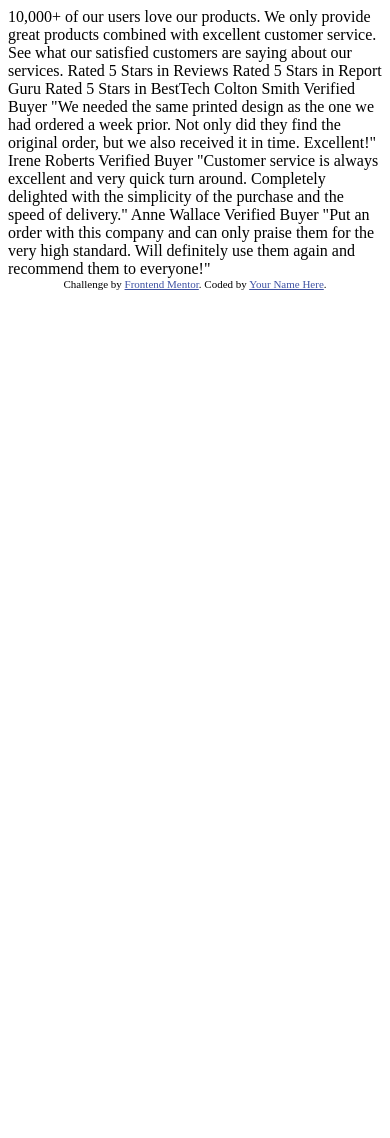
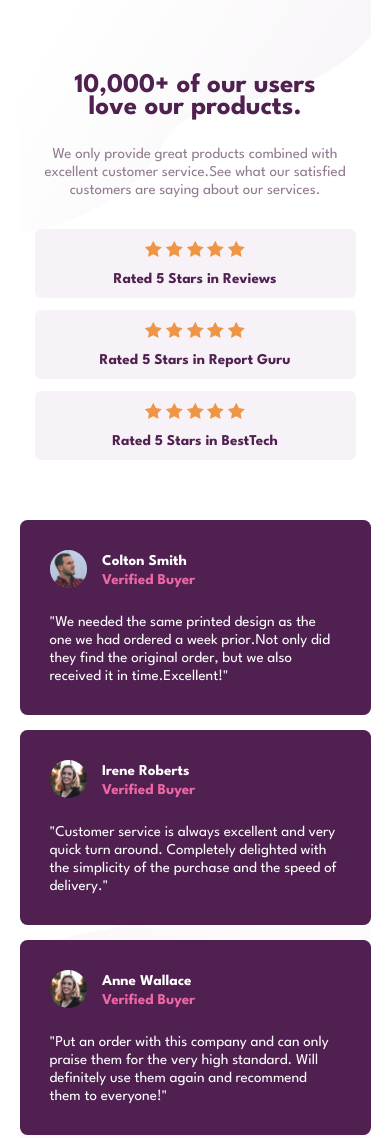
Before and after one commit to RodCri/Social-proof-section, a plain HTML site: page index.html in a window 390 px wide. Before the commit the page ends 844 px from the top, so only its background shows below. Drawn offline with Linux system fonts and the light colour scheme.

Commit message:
add style desktop and mobile

```diff
--- /dev/null
+++ b/css/style.css
@@ -0,0 +1,153 @@
+@import url('https://fonts.googleapis.com/css2?family=League+Spartan:wght@400;500;700&display=swap');
+:root{
+  --very-dark-magenta: hsl(300, 43%, 22%);
+  --soft-pink: hsl(333, 80%, 67%);
+  --dark-grayish-magenta: hsl(303, 10%, 53%);
+  --light-grayish-magenta: hsl(300, 24%, 96%);
+  --white: hsl(0, 0%, 100%);
+  --f-size: 15px;
+  --f-family: 'League Spartan', sans-serif;
+}
+*{
+  padding: 0;
+  margin: 0;
+  box-sizing: border-box;
+}
+body{
+  font-family: var(--f-family);
+  font-size: 15px;
+}
+.content{
+  width: 90%;
+  margin: 0 auto;
+  padding: 5em 0;
+  text-align: center;
+  background-image: url('../images/bg-pattern-top-mobile.svg'),
+  url('../images/bg-pattern-bottom-mobile.svg');
+  background-repeat: no-repeat;
+  background-position: top left, bottom left;
+}
+.review{
+  margin-bottom: 4em;
+}
+.review__info{
+  margin-bottom: 2em;
+  display: flex;
+  flex-direction: column;
+  align-items: center;
+}
+.info__title{
+  width: 70%;
+  color: var(--very-dark-magenta);
+  font-size: 1.8em;
+  line-height: .8em;
+  margin-bottom: 1em;
+  font-weight: 700;
+}
+.info__description{
+  padding: 0 1em;
+  color: var(--dark-grayish-magenta);
+  line-height: 1.2em;
+}
+.stars__rated{
+  background-color: #f7f2f8;
+  color: var(--very-dark-magenta);
+  margin: .8em 1em;
+  border-radius: .4em;
+  padding: .8em 0;
+  font-weight: 700;
+}
+.stars__rated .star{
+  content: url('../images/icon-star.svg');
+  margin-bottom: .8em;
+}
+.card{
+  background-color: var(--very-dark-magenta);
+  color: var(--white);
+  padding: 2em;
+  margin-bottom: 1em;
+  border-radius: .5em;
+}
+.card__avatar{
+  display: flex;
+  margin-bottom: 1.5em;
+}
+.avatar__name{
+  display: flex;
+  flex-direction: column;
+  justify-content: center;
+  align-items: flex-start;
+  font-weight: 700;
+}
+.card__comment{
+  text-align: initial;
+  line-height: 1.2em;
+}
+.avatar__name p:nth-child(2){
+  color: var(--soft-pink);
+  margin-top: .3em;
+}
+.avatar{
+  width: 2.5em;
+  height: 2.5em;
+  border-radius: 50%;
+  margin-right: 1em;
+}
+@media(min-width:920px){
+  .content{
+    max-width: 1130px;
+    display: flex;
+    flex-direction: column;
+  }
+  .review{
+    display: flex;
+    flex-direction: row;
+    align-items: center;
+    text-align: initial;
+  }
+  .review__info{
+    flex: .8;
+    align-items: flex-start;
+  }
+  .info__title{
+    width: 80%;
+    font-size: 3em;
+  }
+  .info__description{
+    width: 80%;
+    padding: 0;
+    font-size: 1.2em;
+  }
+  .review__stars{
+    flex: 1;
+    display: flex;
+    flex-direction: column;
+  }
+  .stars__rated{
+    width: 80%;
+    padding-left: 2em;
+  }
+  .review__stars .stars__rated:nth-child(2){
+    align-self: center;
+  }
+  .review__stars .stars__rated:nth-child(3){
+    align-self: flex-end;
+  }
+  .cards{
+    display: flex;
+    gap: 2em;
+    height: 260px;
+  }
+  .card{
+    margin-bottom: 0;
+  }
+  .cards .card:nth-child(1){
+    align-self: flex-start;
+  }
+  .cards .card:nth-child(2){
+    align-self: center;
+  }
+  .cards .card:nth-child(3){
+    align-self: flex-end;
+  }
+}
--- a/index.html
+++ b/index.html
@@ -1,61 +1,109 @@
 <!DOCTYPE html>
-<html lang="en">
+<html lang="es">
 <head>
   <meta charset="UTF-8" />
   <meta name="viewport" content="width=device-width, initial-scale=1.0" />
-    <!-- displays site properly based on user's device -->
-
-    <link
-      rel="icon"
-      type="image/png"
-      sizes="32x32"
-      href="./images/favicon-32x32.png"
-    />
-
+  <link rel="icon" type="image/png" sizes="32x32" href="./images/favicon-32x32.png" />
   <title>Frontend Mentor | Social proof section</title>
-
-    <!-- Feel free to remove these styles or customise in your own stylesheet 👍 -->
-    <style>
-      .attribution {
-        font-size: 11px;
-        text-align: center;
-      }
-      .attribution a {
-        color: hsl(228, 45%, 44%);
-      }
-    </style>
+  <meta name="description" content="Social proof section challenge of Frontend Mentor">
+  <meta name="keywords" content="Social, Section, challenge, Frontend, Mentor">
+  <meta name="author" content="Cristian Camilo Rodriguez">
+  <link rel="stylesheet" href="css/style.css">
 </head>
 <body>
-    10,000+ of our users love our products.
-
-    We only provide great products combined with excellent customer service.
-    See what our satisfied customers are saying about our services.
-
-    Rated 5 Stars in Reviews
-    Rated 5 Stars in Report Guru
-    Rated 5 Stars in BestTech
-
-    Colton Smith
-    Verified Buyer
-    "We needed the same printed design as the one we had ordered a week prior.
-    Not only did they find the original order, but we also received it in time.
-    Excellent!"
-
-    Irene Roberts
-    Verified Buyer
-    "Customer service is always excellent and very quick turn around. Completely
-    delighted with the simplicity of the purchase and the speed of delivery."
-
-    Anne Wallace
-    Verified Buyer
-    "Put an order with this company and can only praise them for the very high
-    standard. Will definitely use them again and recommend them to everyone!"
-
-    <div class="attribution">
-      Challenge by
-      <a href="https://www.frontendmentor.io?ref=challenge" target="_blank"
-        >Frontend Mentor</a
-      >. Coded by <a href="#">Your Name Here</a>.
+  <main class="content">
+    <section class="review">
+      <div class="review__info">
+        <h2 class="info__title">10,000+ of our users love our products.</h2>
+        <p class="info__description"> We only provide great products combined with excellent customer service.See what our satisfied customers are saying about our services.
+        </p>
       </div>
+      <div class="review__stars">
+        <div class="stars__rated">
+          <div class="rated__star">
+            <span class="star"></span>
+            <span class="star"></span>
+            <span class="star"></span>
+            <span class="star"></span>
+            <span class="star"></span>
+          </div>
+          <div class="rated__info">
+            <p>Rated 5 Stars in Reviews</p>
+          </div>
+        </div>
+        <div class="stars__rated">
+          <div class="rated__star">
+            <span class="star"></span>
+            <span class="star"></span>
+            <span class="star"></span>
+            <span class="star"></span>
+            <span class="star"></span>
+          </div>
+          <div class="rated__info">
+            <p>Rated 5 Stars in Report Guru</p>
+          </div>
+        </div>
+        <div class="stars__rated">
+          <div class="rated__star">
+            <span class="star"></span>
+            <span class="star"></span>
+            <span class="star"></span>
+            <span class="star"></span>
+            <span class="star"></span>
+          </div>
+          <div class="rated__info">
+            <p>Rated 5 Stars in BestTech</p>
+          </div>
+        </div>
+      </div>
+    </section>
+    <section class="cards">
+      <div class="card">
+        <div class="card__avatar">
+          <div class="avatar__photo">
+            <img src="images/image-colton.jpg" alt="" class="avatar">
+          </div>
+          <div class="avatar__name">
+            <p>Colton Smith</p>
+            <p>Verified Buyer</p>
+          </div>
+        </div>
+        <div class="card__comment">
+          <p>"We needed the same printed design as the one we had ordered a week prior.Not only did they find the original order, but we also received it in time.Excellent!"
+          </p>
+        </div>
+      </div>
+      <div class="card">
+        <div class="card__avatar">
+          <div class="avatar__photo">
+            <img src="images/image-irene.jpg" alt="" class="avatar">
+          </div>
+          <div class="avatar__name">
+            <p>Irene Roberts</p>
+            <p>Verified Buyer</p>
+          </div>
+        </div>
+        <div class="card__comment">
+          <p>"Customer service is always excellent and very quick turn around. Completely delighted with the simplicity of the purchase and the speed of delivery."
+          </p>
+        </div>
+      </div>
+      <div class="card">
+        <div class="card__avatar">
+          <div class="avatar__photo">
+            <img src="images/image-irene.jpg" alt="" class="avatar">
+          </div>
+          <div class="avatar__name">
+            <p>Anne Wallace</p>
+            <p>Verified Buyer</p>
+          </div>
+        </div>
+        <div class="card__comment">
+          <p>"Put an order with this company and can only praise them for the very high standard. Will definitely use them again and recommend them to everyone!"
+          </p>
+        </div>
+      </div>
+    </section>
+  </main>
 </body>
 </html>
```
Also changed, not shown: 2 other files. Lines whose indentation alone changed are shown as unchanged.
